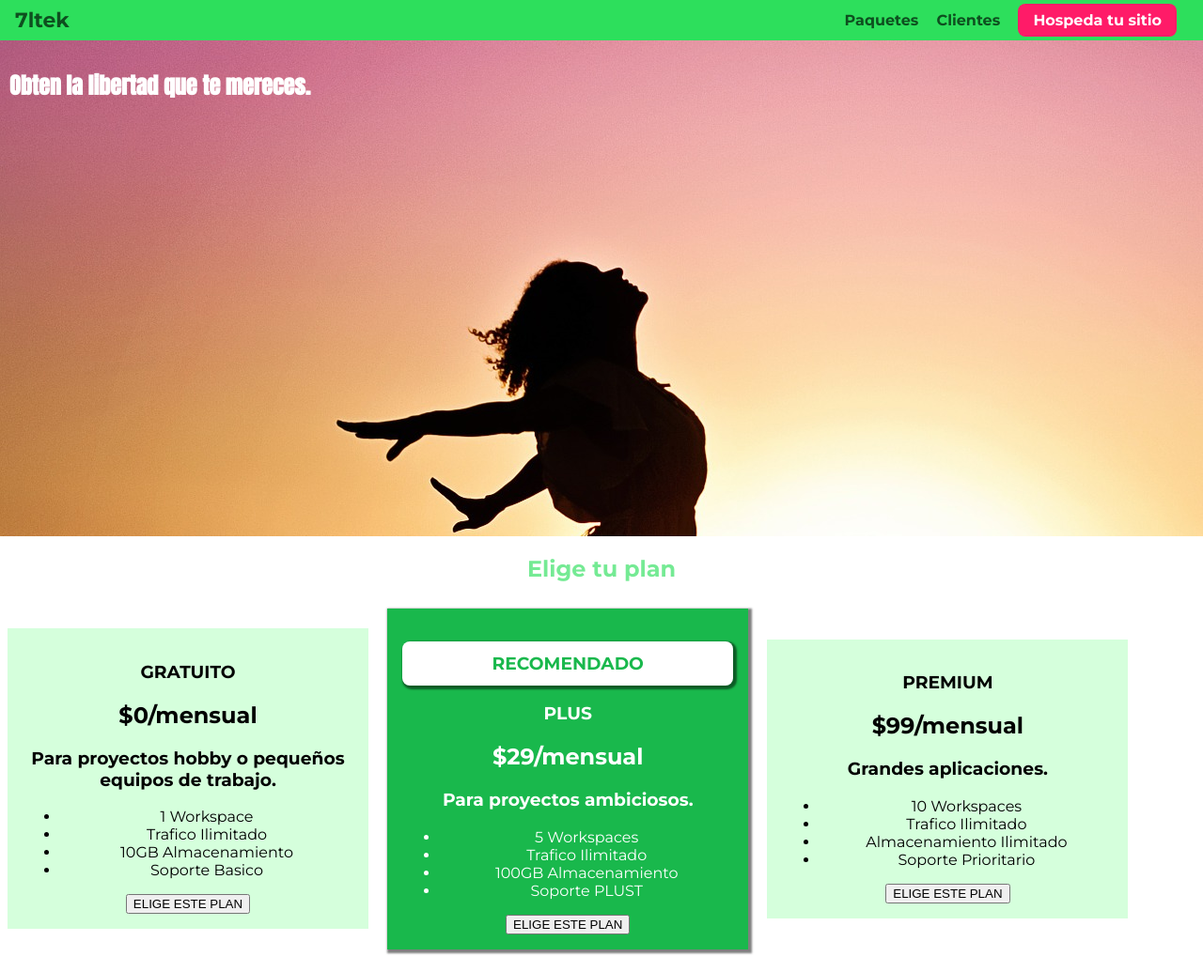
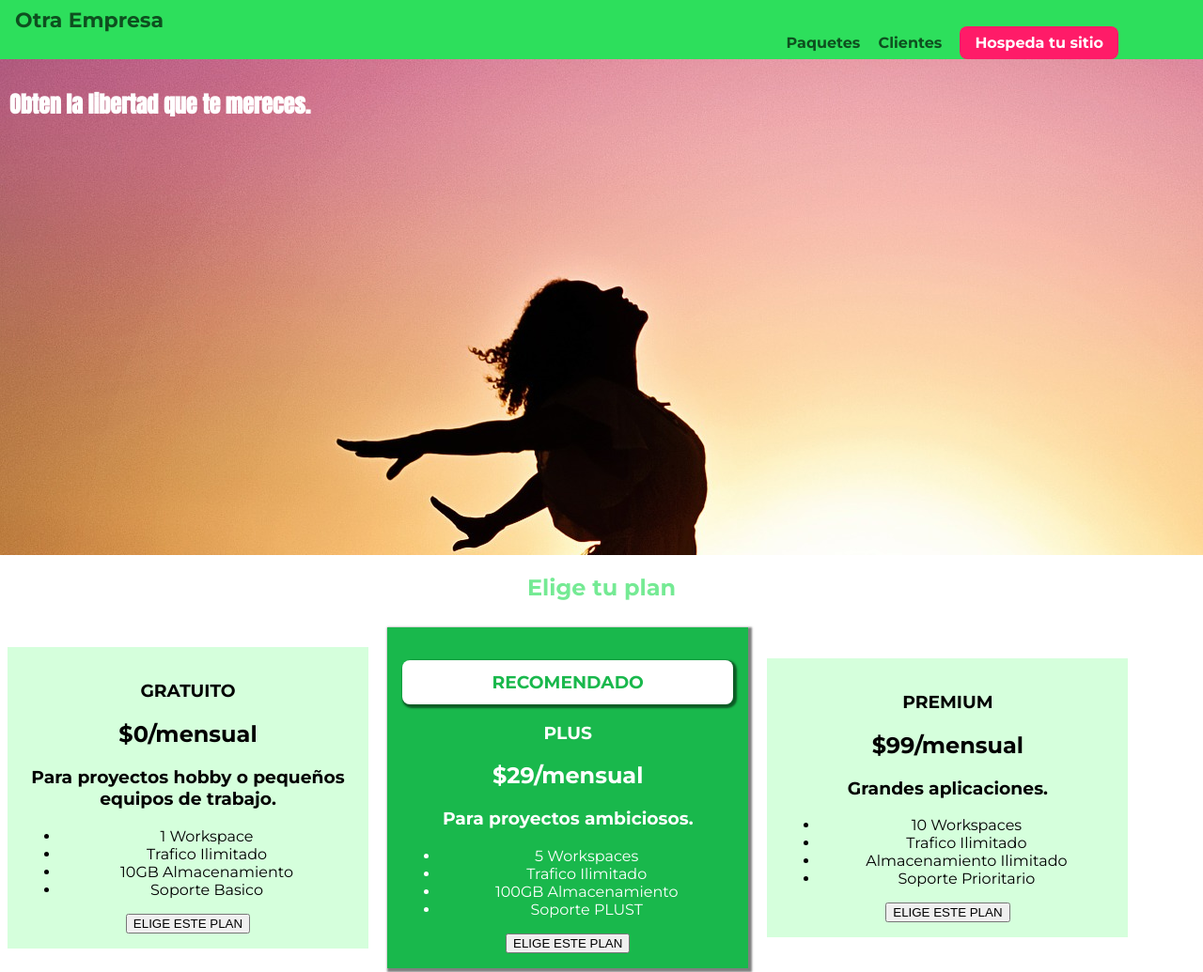
Before and after one commit to amartin3z/gitflow-test, a plain HTML site: page index.html in a window 1280 px wide. Shown: the top 1035 px of the page at 94% size. Drawn offline with Linux system fonts and the light colour scheme.

Commit message:
Actualizacion: se cambia branding

```diff
--- a/index.html
+++ b/index.html
@@ -15,7 +15,7 @@
     <header class="main-header">
         <div class="main-logo">
             <a href="/" class="main-header__brand">
-                7ltek
+                Otra Empresa
             </a>
         </div>
         <nav class="main-nav">
```
